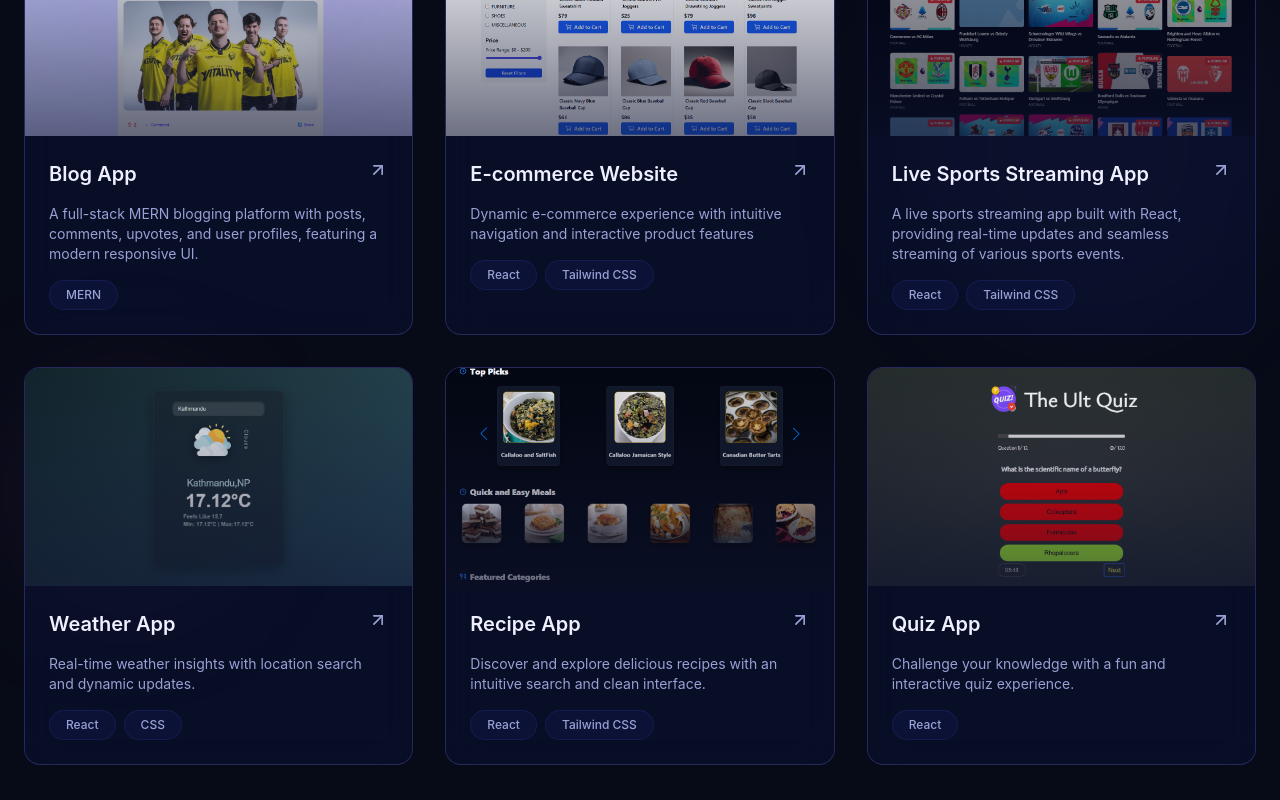
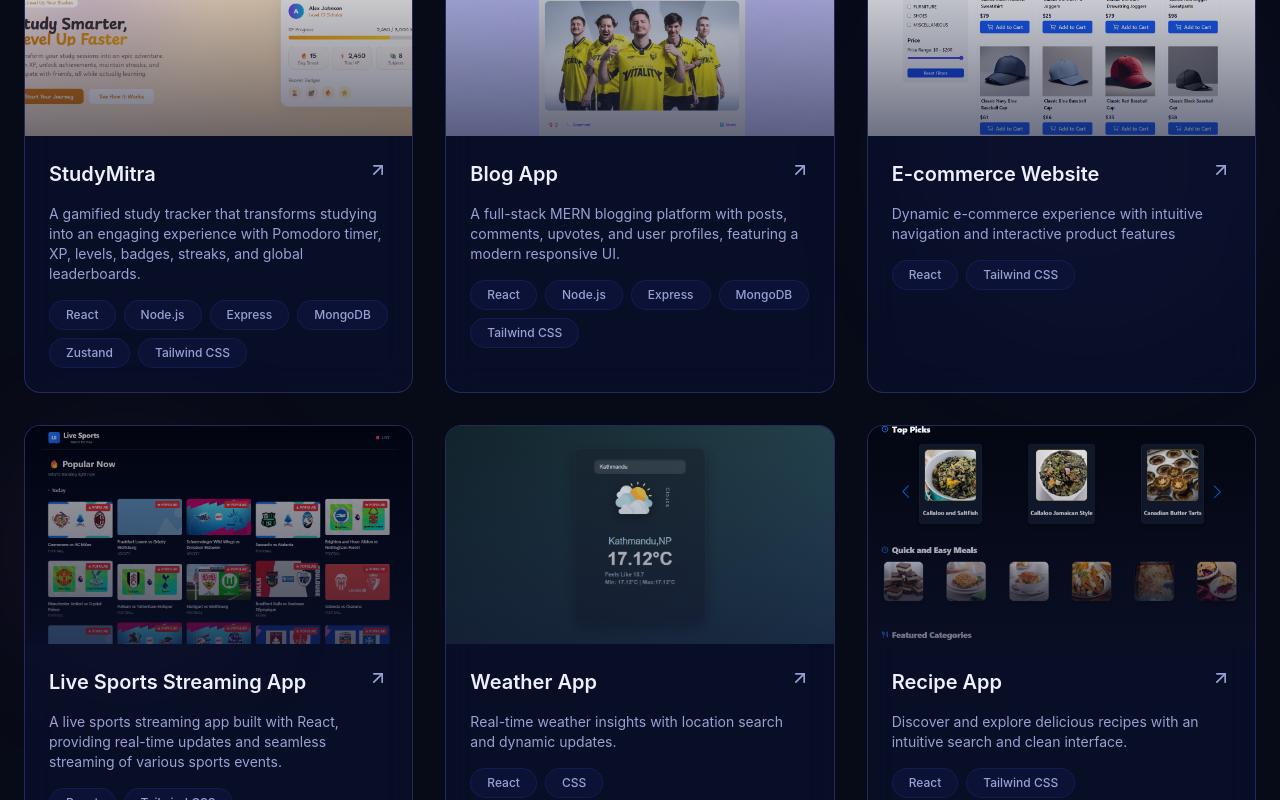
Before and after one commit to RojanShrestha1992/Portfolio-react, a React (Vite) app: page / in a window 1280 px wide. Shown: the part 2040-2840 px from the top of the page. Built offline with nearby package versions, Linux system fonts and the light colour scheme.

Commit message:
Refactor code structure for improved readability and maintainability

```diff
--- a/src/sections/Projects.jsx
+++ b/src/sections/Projects.jsx
@@ -2,14 +2,22 @@ import { ArrowUpRight, Github } from "lucide-react";
 import { AnimatedBorderButton } from "@/components/AnimatedBorderButton";
 const projects = [
   {
+  title: "StudyMitra",
+  description: "A gamified study tracker that transforms studying into an engaging experience with Pomodoro timer, XP, levels, badges, streaks, and global leaderboards.",
+  image: "projects/studymitra.png",
+  tags: ["React", "Node.js", "Express", "MongoDB", "Zustand", "Tailwind CSS"],
+  link: "https://study-tracker-ten-tau.vercel.app/",
+  github: "https://github.com/RojanShrestha1992/study-tracker",
+},
+  {
     title: "Blog App",
     description: "A full-stack MERN blogging platform with posts, comments, upvotes, and user profiles, featuring a modern responsive UI.",
     image: "projects/blog.png",
-    tags: ["MERN"],
+    tags: ["React", "Node.js", "Express", "MongoDB", "Tailwind CSS"],
     link: "https://blog-app-mocha-nine.vercel.app/",
     github: "https://github.com/RojanShrestha1992/blog-app",
   },
-  {
+   {
     title: "E-commerce Website",
     description: "Dynamic e-commerce experience with intuitive navigation and interactive product features",
     image: "projects/e-com.png",
@@ -17,7 +25,7 @@ const projects = [
     link: "https://e-commerce-wheat-six-13.vercel.app/",
     github: "https://github.com/RojanShrestha1992/e-commerce-app",
   },
-  {
+   {
     title: "Live Sports Streaming App",
     description: "A live sports streaming app built with React, providing real-time updates and seamless streaming of various sports events.",
     image: "projects/live.png",
@@ -25,6 +33,8 @@ const projects = [
     link: "https://live-sports-app-lac.vercel.app/",
     github: "https://github.com/RojanShrestha1992/live-sports-app"
   },
+
+
   {
     title: "Weather App",
     description: "Real-time weather insights with location search and dynamic updates.",
@@ -41,14 +51,7 @@ const projects = [
     link: "https://recipe-app-self-six.vercel.app/",
     github: "https://github.com/RojanShrestha1992/Recipe-app",
   },
-  {
-    title: "Quiz App",
-    description: "Challenge your knowledge with a fun and interactive quiz experience.",
-    image: "projects/ult.png",
-    tags: ["React"],
-    link: "https://ult-quiz.vercel.app/",
-    github: "https://github.com/RojanShrestha1992/UltQuiz",
-  },
+
 
 ];
 
--- a/vite.config.js
+++ b/vite.config.js
@@ -6,7 +6,7 @@ import path from 'path'
 // https://vite.dev/config/
 export default defineConfig({
   plugins: [react(), tailwindcss(),],
-  base: "/Portfolio-react/",
+  base: "/",
 
   resolve: {
     alias: {
```
Also changed, not shown: public/projects/studymitra.png (added), 1 other file (tests, documents, lock files or other folders).
